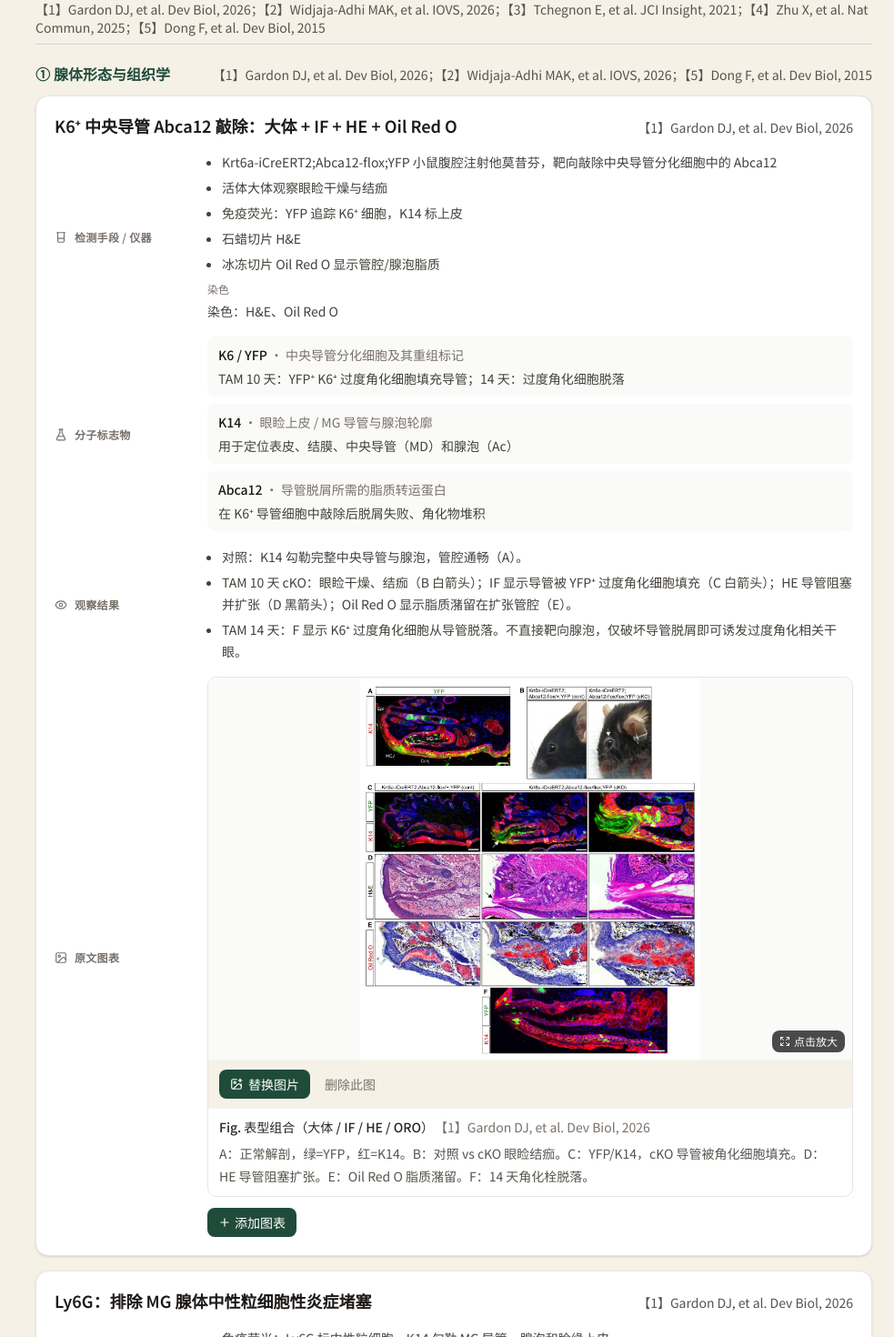
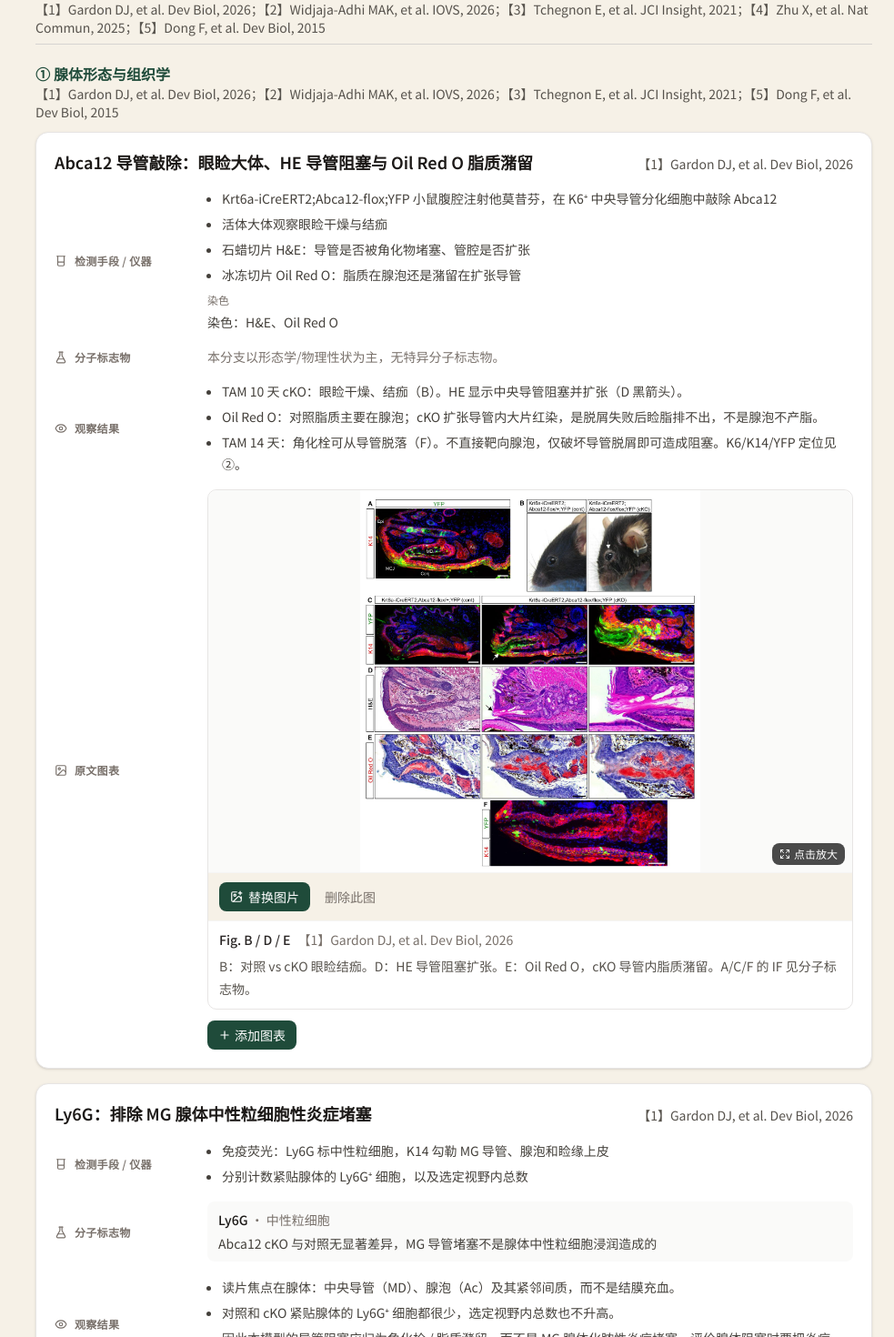
Before and after one commit to yyu337119-ship-it/Eyelid, a Next.js app: page / in a window 1280 px wide. Shown: the part 1000-2470 px from the top of the page at 91% size, without its empty margins (297-1280 px from the left). Built offline with nearby package versions, Linux system fonts and the light colour scheme.

Commit message:
Recategorize assays by method: histology vs gross vs molecular
Move Oil Red O off meibum gross appearance into MG histology, shift PLIN2/lipid genes into molecular markers, and keep slit-lamp meibum look and CE/FA melting point in 睑脂.

Co-authored-by: tan606818 <tan606818@gmail.com>

```diff
--- a/src/data/content.ts
+++ b/src/data/content.ts
@@ -178,7 +178,7 @@ export const categories: Category[] = [
     title: "MG 及其分泌物",
     question: "腺体形态是否完整？导管是否阻塞？睑脂能否排出、成分是否异常？",
     summary:
-      "先看活体/大体：腺体是否存在、导管是否被角化物或脂质堵塞。用 Ly6G 排除腺体本身的中性粒细胞性炎症堵塞。再落到 HE、Oil Red O 和三维重建量化导管。分子层先画 K6/K14/Abca12、KROX20/PPARγ、Slc1a3/Lrig1 等定位图，再判断角化、干细胞更新与脂质合成。裂隙灯看睑脂外观与排出。",
+      "先看活体/大体和切片：腺体是否存在、导管是否角化阻塞。Oil Red O 只放在组织学里，用来看脂质在腺泡还是潴留在导管。裂隙灯看挤出睑脂的外观和排出；CE / FA / 熔点才算组分。分子层用 K6/K14/Abca12、KROX20/PPARγ、Slc1a3/Lrig1、Ki-67 等判断角化、干细胞和产脂程序。",
     sections: [
       {
         id: "mg-gland",
@@ -192,44 +192,26 @@ export const categories: Category[] = [
         assays: [
           {
             id: "mg-abca12-duct",
-            title: "K6⁺ 中央导管 Abca12 敲除：大体 + IF + HE + Oil Red O",
+            title: "Abca12 导管敲除：眼睑大体、HE 导管阻塞与 Oil Red O 脂质潴留",
             sources: ["paper1"],
             instruments: [
-              "Krt6a-iCreERT2;Abca12-flox;YFP 小鼠腹腔注射他莫昔芬，靶向敲除中央导管分化细胞中的 Abca12",
+              "Krt6a-iCreERT2;Abca12-flox;YFP 小鼠腹腔注射他莫昔芬，在 K6⁺ 中央导管分化细胞中敲除 Abca12",
               "活体大体观察眼睑干燥与结痂",
-              "免疫荧光：YFP 追踪 K6⁺ 细胞，K14 标上皮",
-              "石蜡切片 H&E",
-              "冰冻切片 Oil Red O 显示管腔/腺泡脂质",
+              "石蜡切片 H&E：导管是否被角化物堵塞、管腔是否扩张",
+              "冰冻切片 Oil Red O：脂质在腺泡还是潴留在扩张导管",
             ],
             stains: ["H&E", "Oil Red O"],
-            markers: [
-              {
-                name: "K6 / YFP",
-                role: "中央导管分化细胞及其重组标记",
-                change: "TAM 10 天：YFP⁺ K6⁺ 过度角化细胞填充导管；14 天：过度角化细胞脱落",
-              },
-              {
-                name: "K14",
-                role: "眼睑上皮 / MG 导管与腺泡轮廓",
-                change: "用于定位表皮、结膜、中央导管（MD）和腺泡（Ac）",
-              },
-              {
-                name: "Abca12",
-                role: "导管脱屑所需的脂质转运蛋白",
-                change: "在 K6⁺ 导管细胞中敲除后脱屑失败、角化物堆积",
-              },
-            ],
-            observations: [
-              "对照：K14 勾勒完整中央导管与腺泡，管腔通畅（A）。",
-              "TAM 10 天 cKO：眼睑干燥、结痂（B 白箭头）；IF 显示导管被 YFP⁺ 过度角化细胞填充（C 白箭头）；HE 导管阻塞并扩张（D 黑箭头）；Oil Red O 显示脂质潴留在扩张管腔（E）。",
-              "TAM 14 天：F 显示 K6⁺ 过度角化细胞从导管脱落。不直接靶向腺泡，仅破坏导管脱屑即可诱发过度角化相关干眼。",
+            observations: [
+              "TAM 10 天 cKO：眼睑干燥、结痂（B）。HE 显示中央导管阻塞并扩张（D 黑箭头）。",
+              "Oil Red O：对照脂质主要在腺泡；cKO 扩张导管内大片红染，是脱屑失败后睑脂排不出，不是腺泡不产脂。",
+              "TAM 14 天：角化栓可从导管脱落（F）。不直接靶向腺泡，仅破坏导管脱屑即可造成阻塞。K6/K14/YFP 定位见 ②。",
             ],
             figures: [
               {
                 src: "/figures/paper1-fig-phenotype.jpg",
-                paperFig: "Fig. 表型组合（大体 / IF / HE / ORO）",
-                caption:
-                  "A：正常解剖，绿=YFP，红=K14。B：对照 vs cKO 眼睑结痂。C：YFP/K14，cKO 导管被角化细胞填充。D：HE 导管阻塞扩张。E：Oil Red O 脂质潴留。F：14 天角化栓脱落。",
+                paperFig: "Fig. B / D / E",
+                caption:
+                  "B：对照 vs cKO 眼睑结痂。D：HE 导管阻塞扩张。E：Oil Red O，cKO 导管内脂质潴留。A/C/F 的 IF 见分子标志物。",
               },
             ],
           },
@@ -259,6 +241,33 @@ export const categories: Category[] = [
                 paperFig: "Fig. Ly6G / 细胞计数",
                 caption:
                   "A：绿=Ly6G，红=K14，标注 Epi / MD / Ac / Conj。计数分 Contacting gland 与 boxed area。cKO 不高于对照。",
+              },
+            ],
+          },
+          {
+            id: "mg-oro-krox20",
+            title: "Oil Red O：切片上判断腺泡是否含睑脂",
+            sources: ["paper3"],
+            instruments: [
+              "冰冻切片 Oil Red O 染睑板腺区域",
+              "Krox20-cKO 或发育期 DTA 清除 vs 对照",
+            ],
+            stains: ["Oil Red O"],
+            observations: [
+              "这是组织切片上的脂质定位，不是裂隙灯下的睑脂外观。",
+              "对照腺泡强红染，说明有睑脂。Krox20-cKO 和发育期 DTA 清除后红染消失，是腺体未形成、无脂可分泌，不是排出障碍。",
+              "与 Abca12 模型对照：一个是导管内潴留，一个是腺泡脂质缺失。",
+            ],
+            figures: [
+              {
+                src: "/figures/paper3-fig2-mg.jpg",
+                paperFig: "Fig. 2G",
+                caption: "Oil Red O。上：cKO 无红染；下：对照腺泡充满睑脂。",
+              },
+              {
+                src: "/figures/paper3-fig5-dta.jpg",
+                paperFig: "Fig. 5D",
+                caption: "发育期清除 KROX20⁺ 细胞后切片上 Oil Red O 信号缺失。",
               },
             ],
           },
@@ -407,6 +416,44 @@ export const categories: Category[] = [
         title: "分子标志物",
         assays: [
           {
+            id: "mg-abca12-markers",
+            title: "K6 / K14 / Abca12 / YFP：中央导管分化细胞定位与重组",
+            sources: ["paper1"],
+            instruments: [
+              "免疫荧光：K14 勾勒表皮、结膜、中央导管和腺泡",
+              "YFP 追踪 Krt6a-iCreERT2 重组的 K6⁺ 导管分化细胞",
+            ],
+            markers: [
+              {
+                name: "K6 / YFP",
+                role: "中央导管分化细胞及其重组标记",
+                change: "TAM 10 天：YFP⁺ K6⁺ 过度角化细胞填充导管；14 天：过度角化细胞脱落",
+              },
+              {
+                name: "K14",
+                role: "眼睑上皮 / MG 导管与腺泡轮廓",
+                change: "用于把表皮、结膜、中央导管（MD）和腺泡（Ac）分开",
+              },
+              {
+                name: "Abca12",
+                role: "导管脱屑所需的脂质转运蛋白",
+                change: "在 K6⁺ 导管细胞中敲除后脱屑失败、角化物堆积",
+              },
+            ],
+            observations: [
+              "先建立正常 marker 地图：目标蛋白在眼睑表皮、结膜、MG 导管还是腺泡。",
+              "对照：K14 勾勒完整中央导管与腺泡，管腔通畅（A）。cKO：导管被 YFP⁺ 角化细胞填充（C 白箭头）。",
+            ],
+            figures: [
+              {
+                src: "/figures/paper1-fig-phenotype.jpg",
+                paperFig: "Fig. A / C / F",
+                caption:
+                  "A：绿=YFP，红=K14，正常解剖。C：cKO 导管被 YFP⁺ 角化细胞填充。F：14 天角化细胞脱落。大体/HE/ORO 见 ①。",
+              },
+            ],
+          },
+          {
             id: "mg-krox20-lineage",
             title: "KROX20 定位、发育时间窗与谱系示踪",
             sources: ["paper3"],
@@ -605,6 +652,38 @@ export const categories: Category[] = [
                 paperFig: "Fig. 4",
                 caption:
                   "激活 Hh / GLI2 后腺体增大、基底细胞扩增，与 Smo 敲除方向相反，构成双向遗传学证据。",
+              },
+            ],
+          },
+          {
+            id: "mg-gli2-lipid",
+            title: "GLI2 激活后脂质代谢基因与 PLIN2",
+            sources: ["paper4"],
+            instruments: [
+              "激光捕获睑板腺 bulk RNA-seq，看脂质代谢 / 睑脂分化基因",
+              "免疫荧光 PLIN2 判断产脂分化是否被抑制",
+            ],
+            markers: [
+              {
+                name: "脂质代谢 / 睑脂分化基因",
+                role: "产脂程序的分子读出，不是挤出睑脂的物理组分",
+                change: "GLI2 激活后下调",
+              },
+              {
+                name: "PLIN2",
+                role: "分化睑脂细胞脂滴包被蛋白",
+                change: "干细胞扩增同时分化受抑；人睑板腺癌中 PLIN2 缺失",
+              },
+            ],
+            observations: [
+              "Hh 过激活让腺体看起来变大，但转录组显示产脂程序被压下去，属于增殖↑、分化↓，不能当成睑脂功能恢复。",
+              "挤出睑脂的 CE / FA / 熔点见「2、睑脂 ②组分与物理性状」。",
+            ],
+            figures: [
+              {
+                src: "/figures/paper4-fig5-gli2-rna.jpg",
+                paperFig: "Fig. 5C",
+                caption: "GLI2 激活：Hh 与增殖相关基因上调，脂质代谢和睑脂分化相关基因下调。",
               },
             ],
           },
@@ -772,48 +851,6 @@ export const categories: Category[] = [
             title: "大体外观与排出",
             assays: [
           {
-            id: "meibum-oro-gardon",
-            title: "Oil Red O：导管脂质潴留 vs 排出受阻",
-            sources: ["paper1"],
-            instruments: ["冰冻切片 Oil Red O，对照 vs Abca12 cKO 中央导管和腺泡"],
-            stains: ["Oil Red O"],
-            observations: [
-              "对照：脂质主要在腺泡，中央导管相对通畅。",
-              "cKO：扩张导管内出现大片红染脂质潴留，对应脱屑失败后睑脂排不出，而不是腺泡不产脂。",
-            ],
-            figures: [
-              {
-                src: "/figures/paper1-fig-phenotype.jpg",
-                paperFig: "Fig. E Oil Red O",
-                caption: "对照 vs cKO。cKO 中央导管扩张并充满红染脂质。同图 A–D 为 IF/HE/大体。",
-              },
-            ],
-          },
-          {
-            id: "meibum-oro-krox20",
-            title: "Oil Red O：睑脂是否生成",
-            sources: ["paper3"],
-            instruments: ["Oil Red O 染色睑板腺区域，cKO 或 DTA 清除 vs 对照"],
-            stains: ["Oil Red O"],
-            observations: [
-              "对照腺泡强红染，提示有睑脂。",
-              "Krox20-cKO 和发育期 DTA 清除后红染消失，说明不是排出障碍，而是腺体未形成、无睑脂可分泌。",
-              "与 Abca12 模型对照读：一个是管腔潴留，一个是脂质缺失。",
-            ],
-            figures: [
-              {
-                src: "/figures/paper3-fig2-mg.jpg",
-                paperFig: "Fig. 2G",
-                caption: "Oil Red O。上：cKO 无红染；下：对照腺泡充满睑脂。",
-              },
-              {
-                src: "/figures/paper3-fig5-dta.jpg",
-                paperFig: "Fig. 5D",
-                caption: "发育期清除 KROX20⁺ 细胞后 Oil Red O 信号缺失。",
-              },
-            ],
-          },
-          {
             id: "meibum-appearance",
             title: "裂隙灯生物显微镜观察睑脂大体外观",
             sources: ["paper2"],
@@ -861,37 +898,6 @@ export const categories: Category[] = [
             mark: "②",
             title: "组分与物理性状",
             assays: [
-          {
-            id: "meibum-gli2-lipid",
-            title: "GLI2 激活后脂质代谢基因与 PLIN2",
-            sources: ["paper4"],
-            instruments: [
-              "激光捕获睑板腺 bulk RNA-seq，看脂质代谢 / 睑脂分化基因",
-              "免疫荧光 PLIN2 判断产脂分化是否被抑制",
-            ],
-            markers: [
-              {
-                name: "脂质代谢 / 睑脂分化基因",
-                role: "产脂功能读出",
-                change: "GLI2 激活后下调",
-              },
-              {
-                name: "PLIN2",
-                role: "分化睑脂细胞",
-                change: "干细胞扩增同时分化受抑；人睑板腺癌中 PLIN2 缺失",
-              },
-            ],
-            observations: [
-              "Hh 过激活让腺体看起来变大，但转录组显示产脂程序被压下去，属于增殖↑、分化↓，不能当成功能恢复。",
-            ],
-            figures: [
-              {
-                src: "/figures/paper4-fig5-gli2-rna.jpg",
-                paperFig: "Fig. 5C",
-                caption: "GLI2 激活：Hh 与增殖相关基因上调，脂质代谢和睑脂分化相关基因下调。",
-              },
-            ],
-          },
           {
             id: "meibum-biophysics",
             title: "睑脂熔融温度与 CE / FA 组分",
--- a/src/lib/handbook-store.tsx
+++ b/src/lib/handbook-store.tsx
@@ -28,7 +28,7 @@ import {
 export const HANDBOOK_INTRO =
   "按解剖部位系统评价小鼠眼表异常。一级为四大分类；其下再分「1、2、」二级和「①②」三级。每一级分支标题后直接标注文献【1】～【5】，编号与汇报 PPT 首页一致，不再用红字、黄字区分来源。每张卡片仍固定写出检测手段/仪器、分子标志物、观察结果和原文图表。打开「编辑正文」可改文字；每张图下方可「替换图片」。修改保存在本机浏览器。"
 
-const STORAGE_KEY = "eyelid-handbook-edits-v5"
+const STORAGE_KEY = "eyelid-handbook-edits-v6"
 
 export type AssayPath = {
   categoryId: string
```
